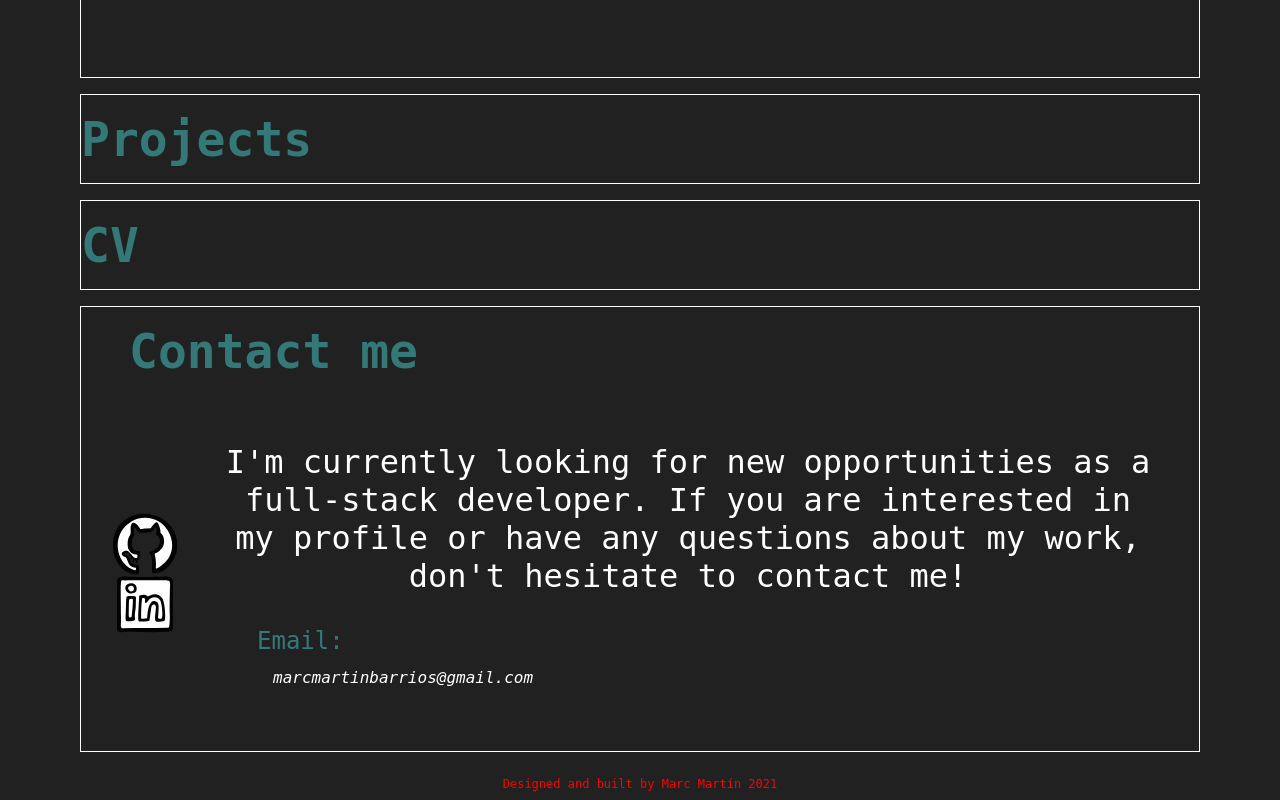
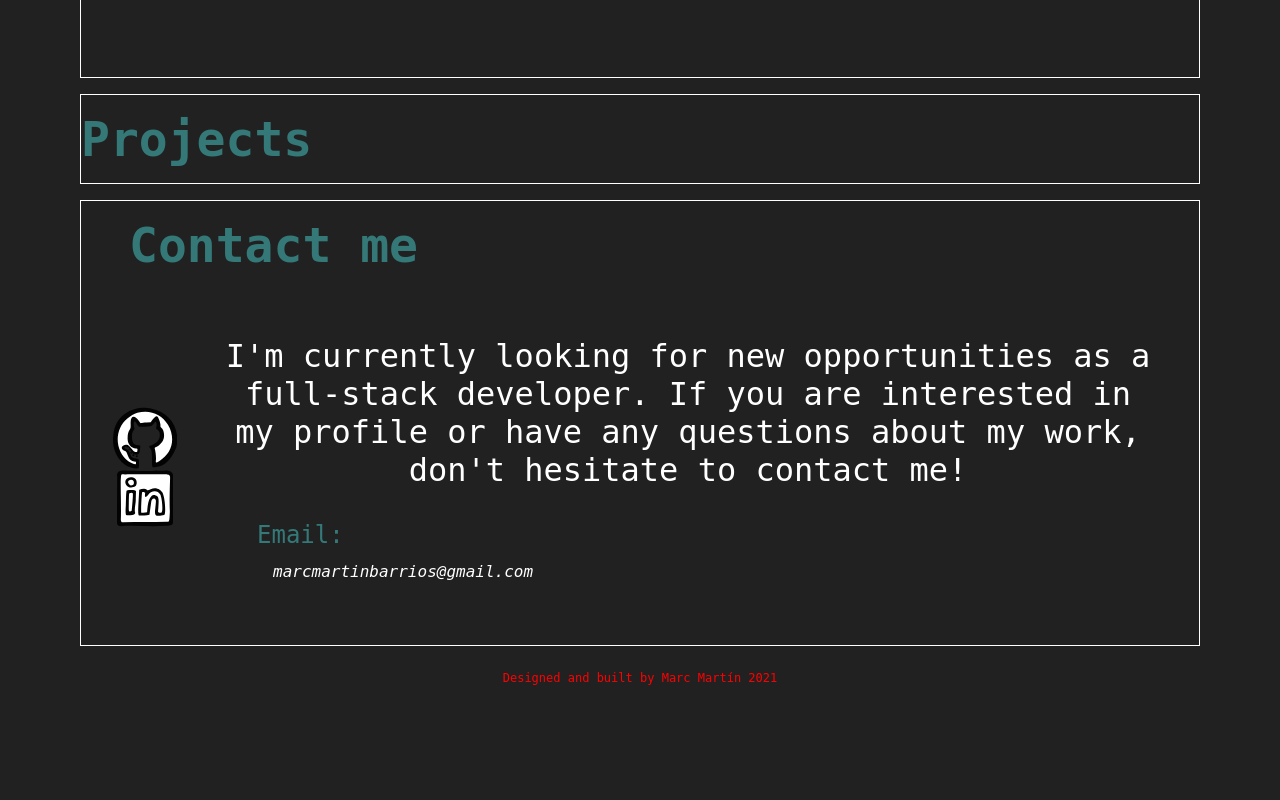
Before and after one commit to MarcMB89/portfolio, a React (Create React App) app: page / in a window 1280 px wide. Shown: the part 1283-2083 px from the top of the page. After the commit the page ends 1977 px from the top, so only its background shows below. Built offline with nearby package versions, Linux system fonts and the light colour scheme; a web font is replaced by a local one.

Commit message:
Delete CV import on App

```diff
--- a/src/App.jsx
+++ b/src/App.jsx
@@ -7,7 +7,6 @@ import Header from './components/Header/NavigationBar';
 import Home from './components/Home/Home';
 import About from './components/About/About';
 import Projects from './components/Project-List/Projects';
-import CV from './components/CV/Curriculum';
 import Contact from './components/Contact/Contact';
 import Footer from './components/Footer/Footer';
 import GoBackButton from './components/ScrollBackToTop/ScrollBack';
@@ -19,7 +18,6 @@ const App = function App() {
       <Home />
       <About />
       <Projects />
-      <CV />
       <Contact />
       <GoBackButton />
       <Footer />
```
